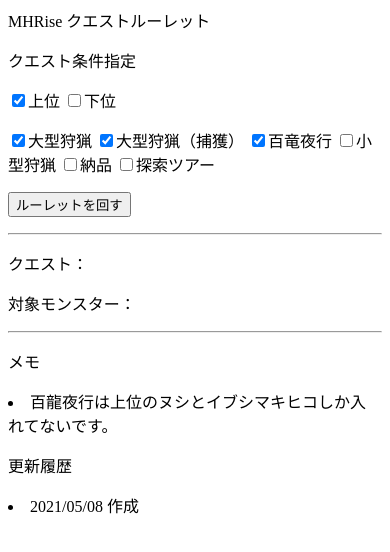
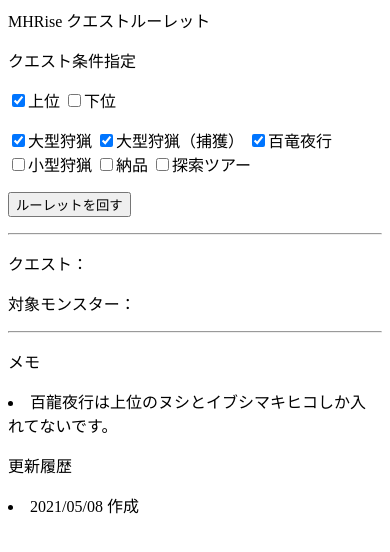
Before and after one commit to ksmch/mhrise_random_quest, a plain HTML site: page index.html in a window 390 px wide. Drawn offline with Linux system fonts and the light colour scheme.

Commit message:
take responsive style

```diff
--- a/index.html
+++ b/index.html
@@ -2,8 +2,10 @@
 <html lang="ja">
     <head>
         <meta charset="UTF-8">
+        <meta name="viewport" content="width=device-width,initial-scale=1.0,minimum-scale=1.0">
         <title>クエストルーレット【MHRise】</title>
         <script type="text/javascript" src="main.js"></script>
+        <link rel="stylesheet" type="text/css" href="main.css">
     </head>
     <body>
         <div id='title' class='title'>
@@ -13,16 +15,16 @@
             <p>
                 <p>クエスト条件指定</p>
                 <p>
-                    <label><input type='checkbox' class='level' value='1' checked>上位</label>
-                    <label><input type='checkbox' class='level' value='2'>下位</label>
+                    <label class='condition'><input type='checkbox' class='level' value='1' checked>上位</label>
+                    <label class='condition'><input type='checkbox' class='level' value='2'>下位</label>
                 </p>
                 <p>
-                    <label><input type='checkbox' class='type' value='1' checked>大型狩猟</label>
-                    <label><input type='checkbox' class='type' value='2' checked>大型狩猟（捕獲）</label>
-                    <label><input type='checkbox' class='type' value='4' checked>百竜夜行</label>
-                    <label><input type='checkbox' class='type' value='5'>小型狩猟</label>
-                    <label><input type='checkbox' class='type' value='6'>納品</label>
-                    <label><input type='checkbox' class='type' value='7'>探索ツアー</label>
+                    <label class='condition'><input type='checkbox' class='type' value='1' checked>大型狩猟</label>
+                    <label class='condition'><input type='checkbox' class='type' value='2' checked>大型狩猟（捕獲）</label>
+                    <label class='condition'><input type='checkbox' class='type' value='4' checked>百竜夜行</label>
+                    <label class='condition'><input type='checkbox' class='type' value='5'>小型狩猟</label>
+                    <label class='condition'><input type='checkbox' class='type' value='6'>納品</label>
+                    <label class='condition'><input type='checkbox' class='type' value='7'>探索ツアー</label>
                 </p>
             </p>
             <p>
--- /dev/null
+++ b/main.css
@@ -0,0 +1,3 @@
+label.condition{
+    display: inline-block;
+}
```
Also changed, not shown: 1 other file.
